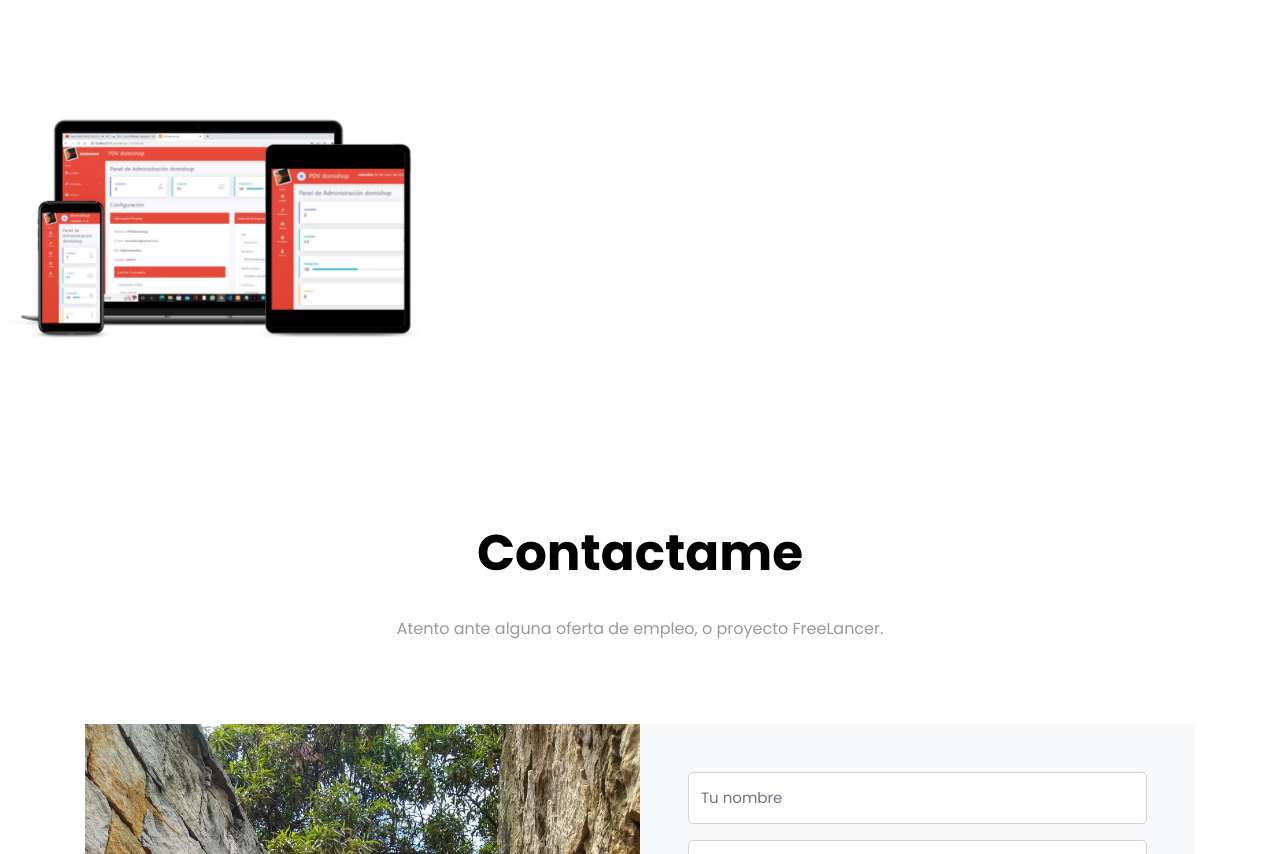
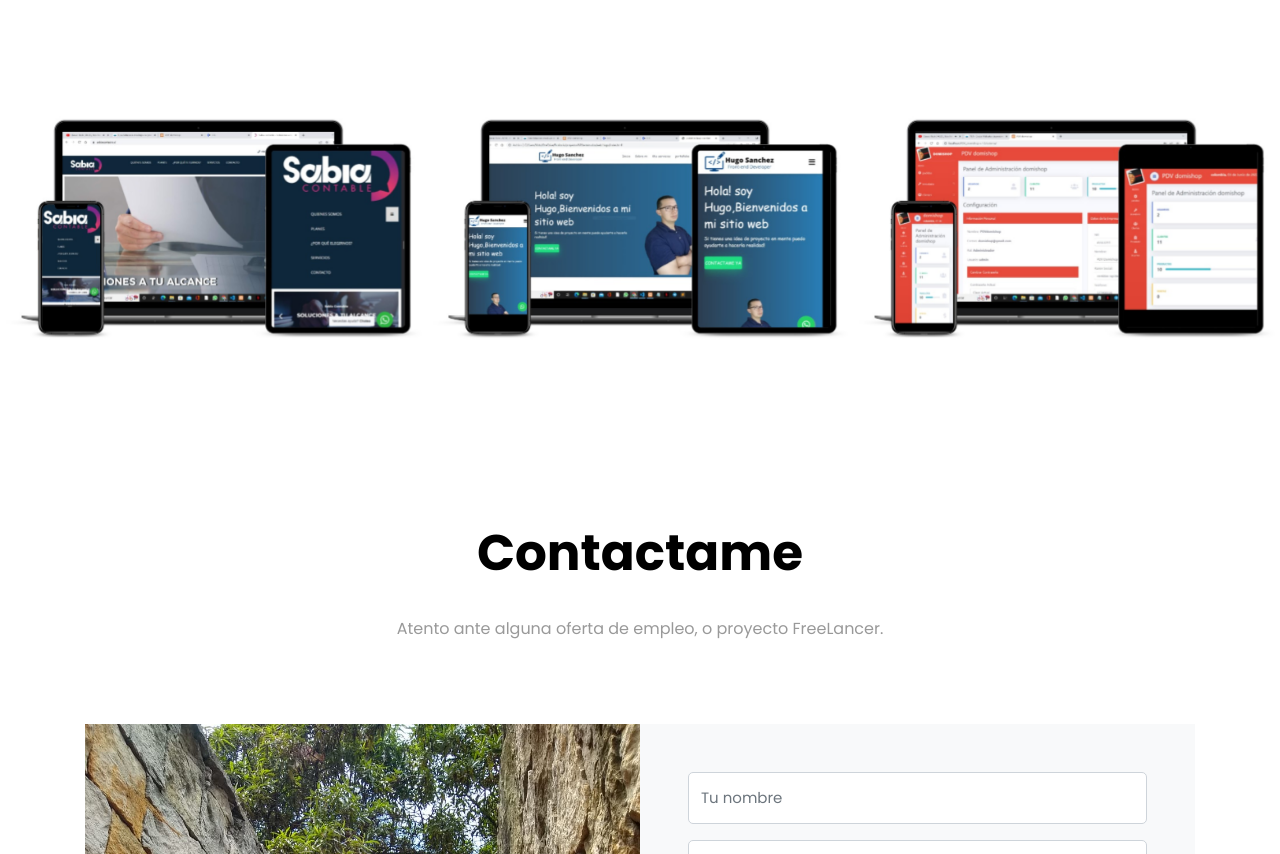
Before and after one commit to HugoSanchez-2021/mi-web, a plain HTML site: page index.html in a window 1280 px wide. Shown: the part 4769-5623 px from the top of the page. Drawn offline with Linux system fonts and the light colour scheme; a script that the page names is missing; files whose address does not match are found by name.

Commit message:
actualizacion proyectos

```diff
--- a/index.html
+++ b/index.html
@@ -402,7 +402,7 @@
 			<div class="row no-gutters">
 				<div class="col-md-4">
 					<div class="project img ftco-animate d-flex justify-content-center align-items-center"
-						style="background-image: url(images/proyecto1.jpg);">
+						style="background-image: url(images/Proyecto2.jpg);">
 						<div class="overlay"></div>
 						<div class="text text-center p-4">
 							<h3><a href="https://www.sabiacontable.cl/" target="blank">Sabia contable</a></h3>
@@ -413,7 +413,7 @@
 				</div>
 				<div class="col-md-4">
 					<div class="project img ftco-animate d-flex justify-content-center align-items-center"
-						style="background-image: url(images/portafolio2.png);">
+						style="background-image: url(images/proyecto3.jpg);">
 						<div class="overlay"></div>
 						<div class="text text-center p-4">
 							<h3><a href="https://hugosanchez-2021.github.io/web/" target="blank">Plantilla de portafolio
@@ -425,7 +425,7 @@
 				</div>
 				<div class="col-md-4">
 					<div class="project img ftco-animate d-flex justify-content-center align-items-center"
-						style="background-image: url(images/proyecto3.png);">
+						style="background-image: url(images/Proyecto1.jpg);">
 						<div class="overlay"></div>
 						<div class="text text-center p-4">
 							<h3><a href="#" target="blank">Domishop</a></h3>
```
